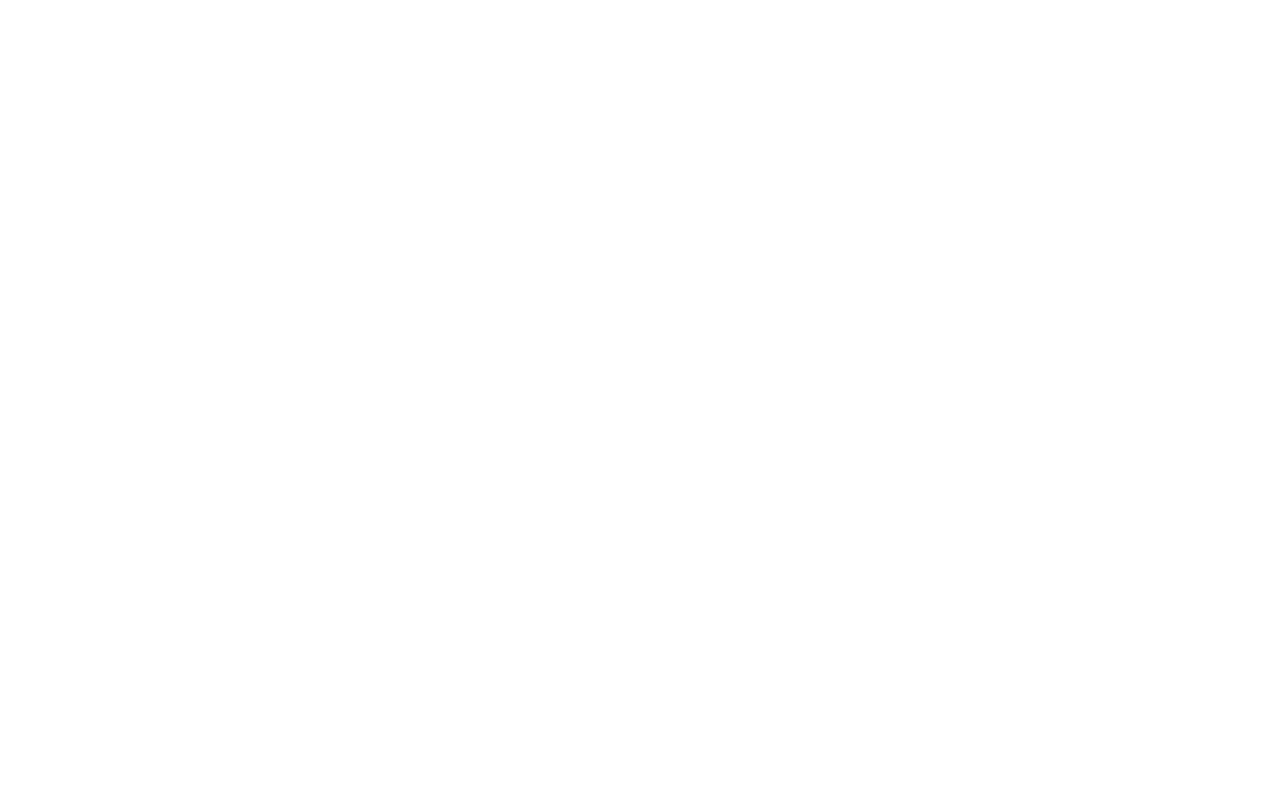
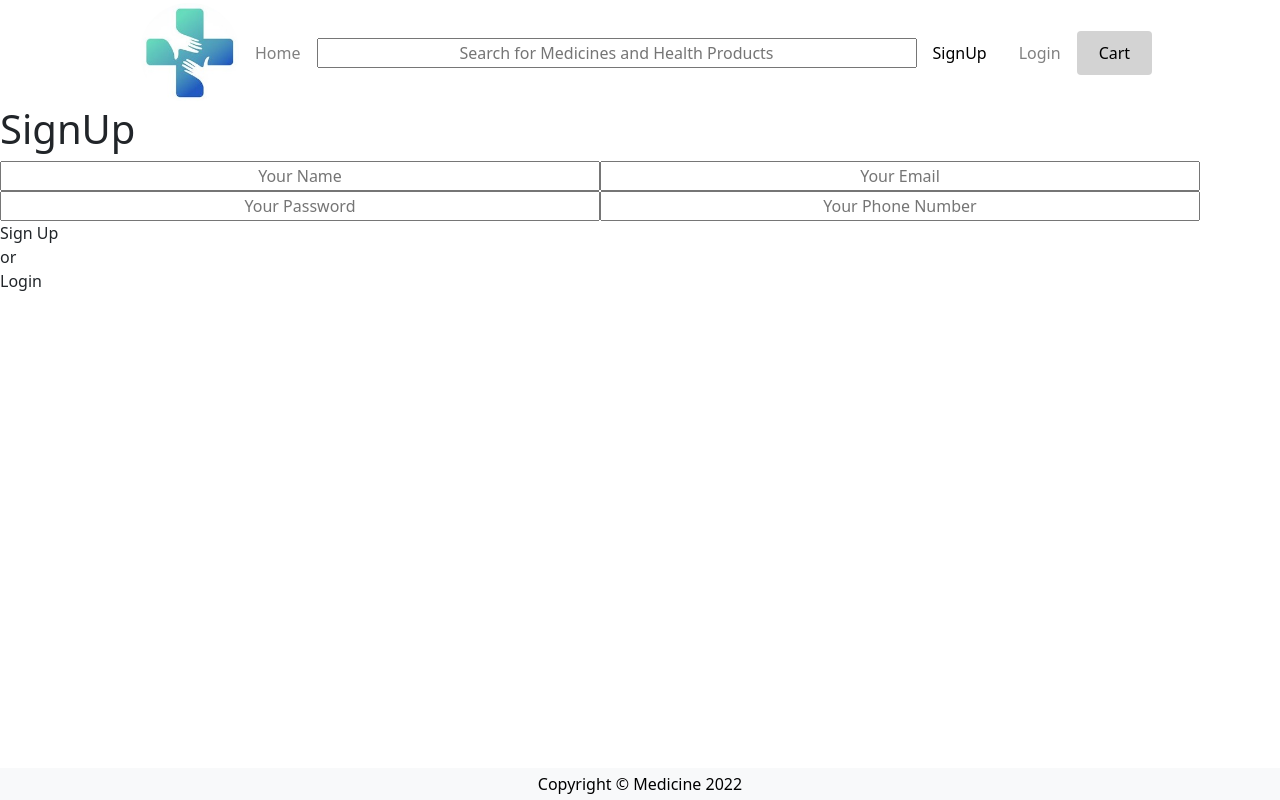
Before and after one commit to Shweta050/OnlineMedicineCart, a React (Create React App) app in the folder onlinemedicinecart/: page /signup in a window 1280 px wide. Built offline with nearby package versions, Linux system fonts and the light colour scheme.

Commit message:
HOmepage updated

```diff
--- a/onlinemedicinecart/package.json
+++ b/onlinemedicinecart/package.json
@@ -3,6 +3,7 @@
   "version": "0.1.0",
   "private": true,
   "dependencies": {
+    "@material-ui/core": "^4.12.3",
     "@testing-library/jest-dom": "^5.16.1",
     "@testing-library/react": "^12.1.2",
     "@testing-library/user-event": "^13.5.0",
--- a/onlinemedicinecart/src/Components/Cart.js
+++ b/onlinemedicinecart/src/Components/Cart.js
@@ -1,11 +1,13 @@
 import React, { Component } from 'react'
+import Navbar from './Navbar'
+import Footer from './Footer'
 
 export default class Cart extends Component {
     render() {
         return (
             <div>
-                Cart
-            </div>
+        <><Navbar/>Cart<Footer/></>
+    </div>
         )
     }
 }
--- a/onlinemedicinecart/src/Components/Home.js
+++ b/onlinemedicinecart/src/Components/Home.js
@@ -1,15 +1,14 @@
 import React, { Component } from 'react';
 import '../Styles/Home.css';
 
-import Wallpaper from './Wallpaper';
 import Footer from './Footer';
 import Navbar from './Navbar';
-import Category from './Category';
+
 
 export default class Home extends Component {
     render(){
 return(
-    <><Navbar/><Wallpaper /><Category/><Footer /></>
+    <><Navbar/><Footer /></>
 );
 }
 }
--- a/onlinemedicinecart/src/Components/Login.js
+++ b/onlinemedicinecart/src/Components/Login.js
@@ -1,11 +1,13 @@
 import React, { Component } from 'react'
+import Navbar from './Navbar'
+import Footer from './Footer'
 
 export default class Login extends Component {
     render() {
         return (
             <div>
-                Login
-            </div>
+        <><Navbar/>Login Page<Footer/></>
+    </div>
         )
     }
 }
--- a/onlinemedicinecart/src/Components/Navbar.js
+++ b/onlinemedicinecart/src/Components/Navbar.js
@@ -22,10 +22,10 @@
             Home
           </NavLink>
           <SearchBar/>
-          <NavLink to='/home'>
+          <NavLink to='/signup'>
             SignUp
           </NavLink >
-          <NavLink to='/home'>
+          <NavLink to='/login'>
             Login
           </NavLink>
         </NavMenu>
--- a/onlinemedicinecart/src/Components/Signup.js
+++ b/onlinemedicinecart/src/Components/Signup.js
@@ -1,11 +1,59 @@
-import React, { Component } from 'react'
+import Footer from './Footer'
+import Navbar from './Navbar'
+import axios from "axios";
+import React, { useState } from "react"
+import { useNavigate } from "react-router-dom"
 
-export default class Signup extends Component {
-    render() {
-        return (
-            <div>
-                Signup
-            </div>
-        )
+const Signup = () => {
+
+  const navigate = useNavigate();
+
+    const [ user, setUser] = useState({
+        name: "",
+        email:"",
+        password:"",
+        phone: ""
+    })
+
+    const handleChange = e => {
+        const { name, value } = e.target
+        setUser({
+            ...user,
+            [name]: value
+        })
     }
+
+    const register = () => {
+        const { name, email, password, phone } = user
+        if( name && email && password && phone){
+            axios.post("http://localhost:5000/signup", user)
+            .then( res => {
+                alert(res.data.message)
+                navigate('/login')
+            })
+        } else {
+            alert("invlid input")
+        }
+
+    }
+
+    return (
+      <>
+      <Navbar/>
+        <div className="register">
+            {console.log("User", user)}
+            <h1>SignUp</h1>
+            <input type="text" name="name" value={user.name} placeholder="Your Name" onChange={ handleChange }></input>
+            <input type="text" name="email" value={user.email} placeholder="Your Email" onChange={ handleChange }></input>
+            <input type="password" name="password" value={user.password} placeholder="Your Password" onChange={ handleChange }></input>
+            <input type="password" name="phone" value={user.phone} placeholder="Your Phone Number" onChange={ handleChange }></input>
+            <div className="button" onClick={register} >Sign Up</div>
+            <div>or</div>
+            <div className="button" onClick={() => navigate('/login')}>Login</div>
+        </div>
+        <Footer/>
+        </>
+    )
 }
+
+export default Signup
--- a/onlinemedicinecart/src/Router.js
+++ b/onlinemedicinecart/src/Router.js
@@ -15,9 +15,9 @@
             <Routes>
                 <Route exact path="/" element={<Home/>}  />
                 <Route path="/home" element={<Home/>}  />
-                <Route path='/signup' component={Signup} />
-                <Route path='/login' component={Login} />
-                <Route path='/cart' component={Cart} />
+                <Route path="/signup" element={<Signup/>} />
+                <Route path="/login" element={<Login/>} />
+                <Route path="/cart" element={<Cart/>} />
 
             </Routes>
             </BrowserRouter>
--- /dev/null
+++ b/onlinemedicinecart/src/Styles/Signup.css
@@ -0,0 +1,34 @@
+
+.register {
+  width: 400px;
+  background: #fff;
+  border: 1px solid #dddfe2;
+  box-shadow: 0 2px 4px rgb(0 0 0 / 10%), 0 8px 16px rgb(0 0 0 / 10%);
+  border-radius: 8px;
+  padding: 1rem;
+  align-items: center;
+  text-align: center;
+}
+
+.register > input {
+  border-radius: 8px;
+  border: 2px solid #dddfe2;
+  outline: none;
+  color: #1d2129;
+  margin: 0.5rem 0;
+  padding: 0.5rem 0.75rem;
+  width: 92%;
+  font-size: 1rem;
+}
+
+.register > .button {
+  background: #1877f2;
+  border: 1px solid #1877f2;
+  color: #fff;
+  font-size: 1.25rem;
+  padding: 0.5rem;
+  margin: 0.5rem 0;
+  border-radius: 8px;
+  outline: none;
+  cursor: pointer;
+}
```
Also changed, not shown: 1 other file (tests, documents, lock files or other folders).
